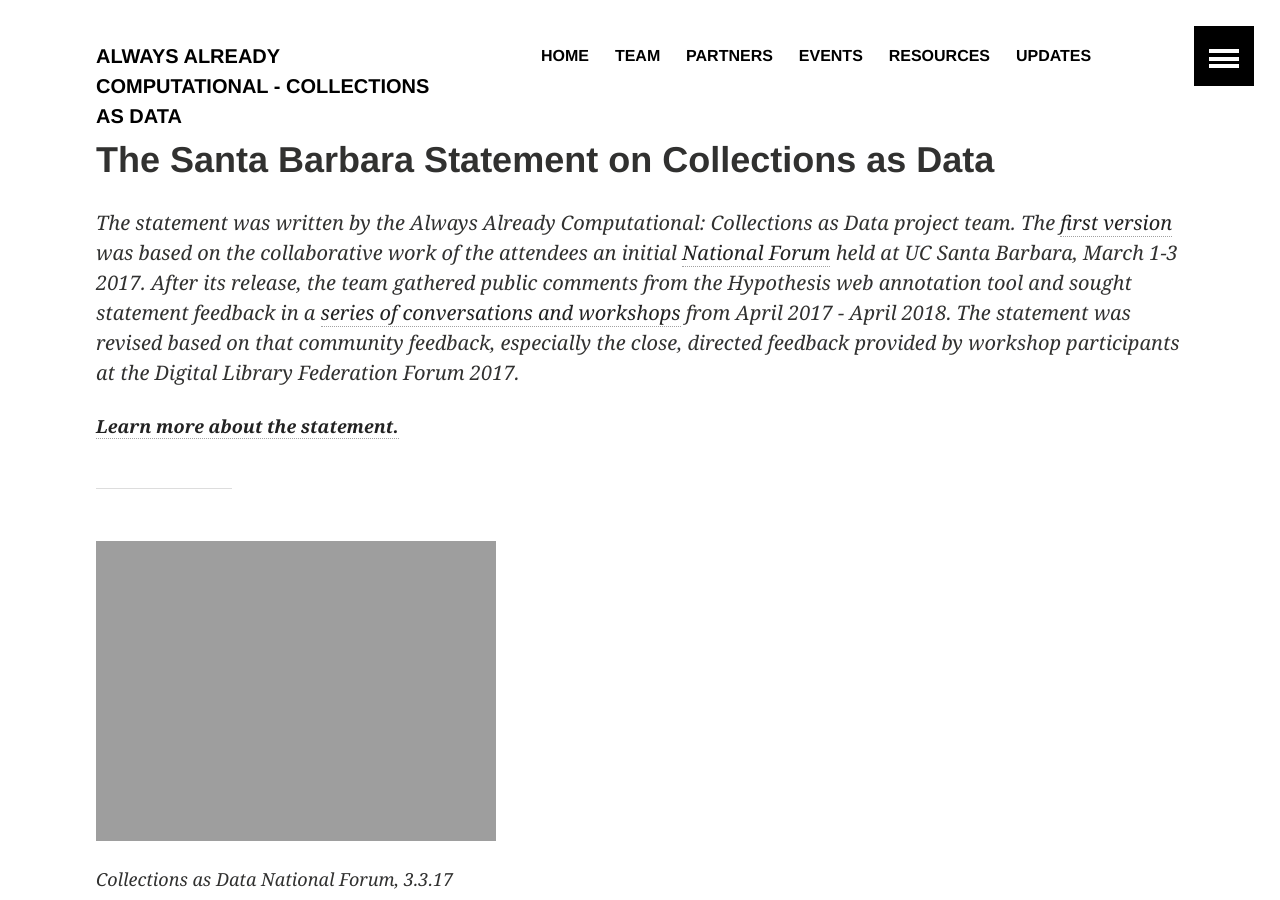
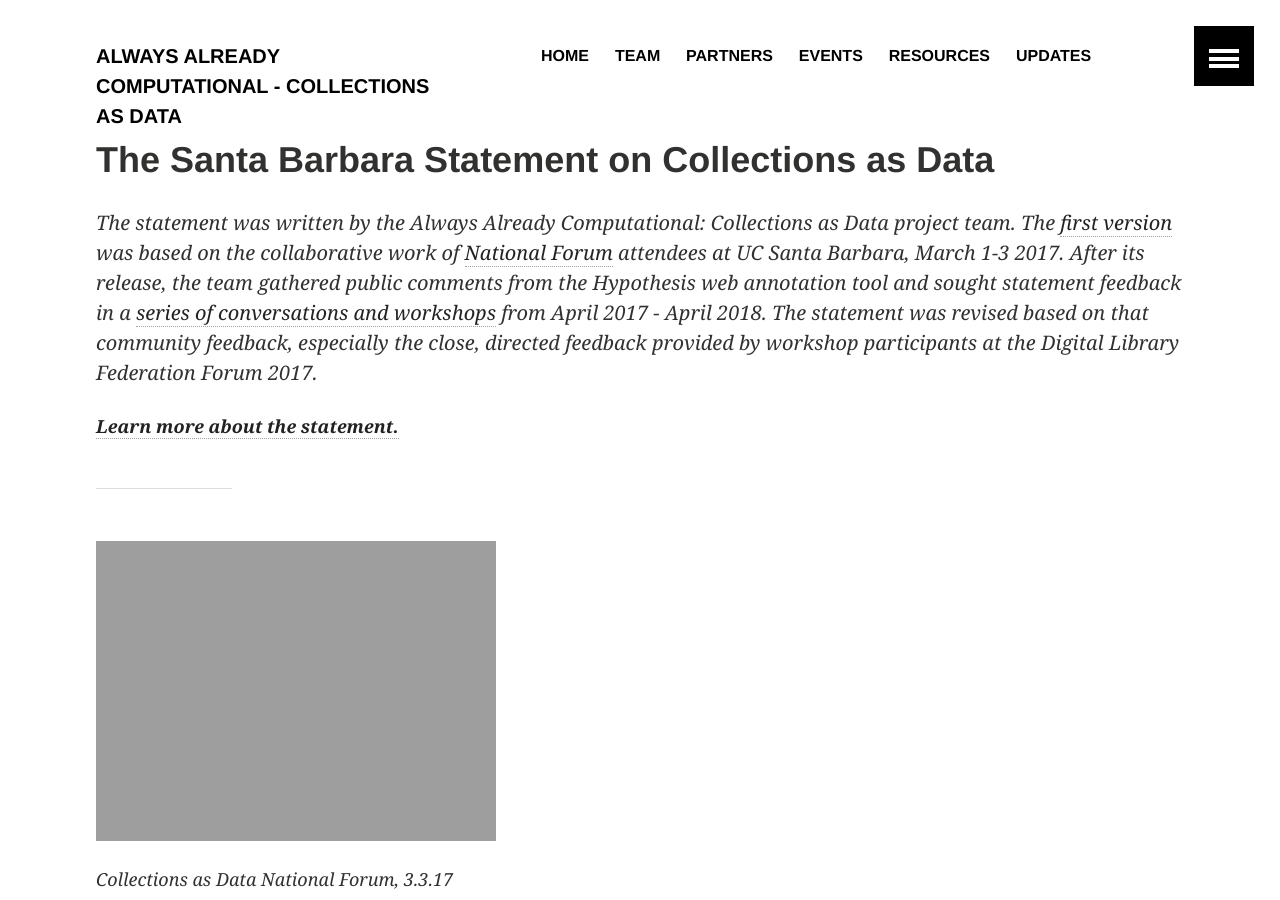
Before and after one commit to collectionsasdata/collectionsasdata.github.io, a Jekyll site: the page built from statement.markdown, in a window 1280 px wide and 900 px high. Built offline with Jekyll 4.4.1, drawn with Linux system fonts in a browser that asks for light colours; a script that is not in the unit is left out.

Commit message:
Update statement.markdown

```diff
--- a/statement.markdown
+++ b/statement.markdown
@@ -3,7 +3,7 @@
 title:  "The Santa Barbara Statement on Collections as Data"
 ---
 
-*The statement was written by the Always Already Computational: Collections as Data project team. The [first version](https://collectionsasdata.github.io/statementv1/) was based on the collaborative work of the attendees an initial [National Forum](https://collectionsasdata.github.io/nominations/) held at UC Santa Barbara, March 1-3 2017. After its release, the team gathered public comments from the Hypothesis web annotation tool and sought statement feedback in a [series of conversations and workshops]( https://collectionsasdata.github.io/events/) from April 2017 - April 2018. The statement was revised based on that community feedback, especially the close, directed feedback provided by workshop participants at the Digital Library Federation Forum 2017.*
+*The statement was written by the Always Already Computational: Collections as Data project team. The [first version](https://collectionsasdata.github.io/statementv1/) was based on the collaborative work of [National Forum](https://collectionsasdata.github.io/nominations/) attendees at UC Santa Barbara, March 1-3 2017. After its release, the team gathered public comments from the Hypothesis web annotation tool and sought statement feedback in a [series of conversations and workshops]( https://collectionsasdata.github.io/events/) from April 2017 - April 2018. The statement was revised based on that community feedback, especially the close, directed feedback provided by workshop participants at the Digital Library Federation Forum 2017.*
 
 [***Learn more about the statement.***](https://collectionsasdata.github.io/devstatement/)
 
```
